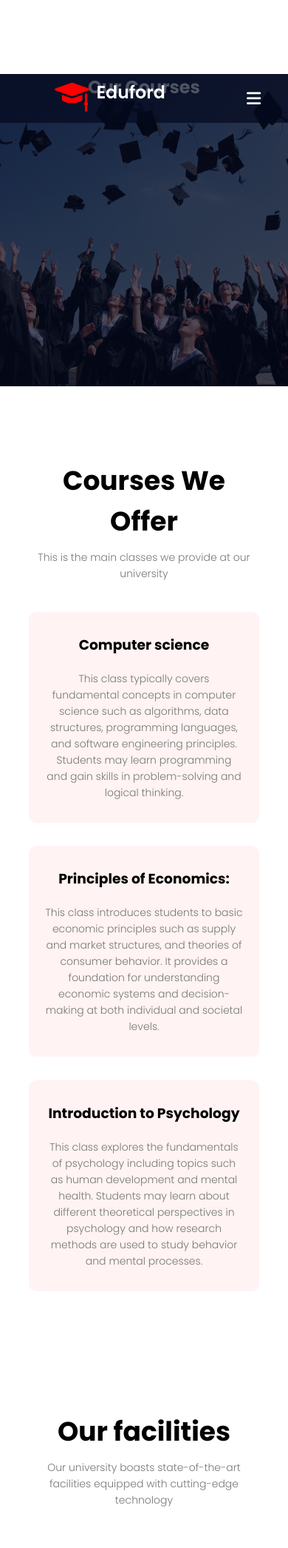
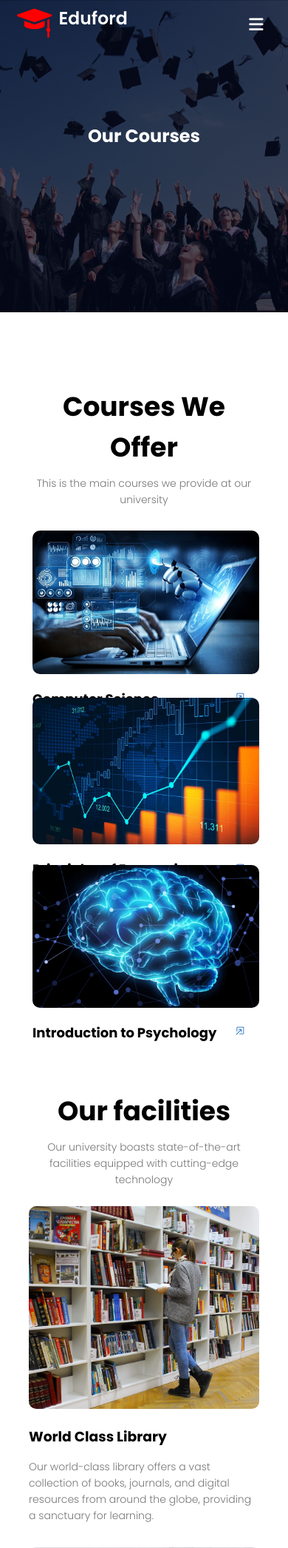
Before and after one commit to juhinagpure/Eduford-university, a PHP site: page /course.html in a window 390 px wide; the page is wider, and only the part inside the window is pictured. Shown: the top 2092 px of that part at 74% size. Run offline with PHP 8.4, Linux system fonts and the light colour scheme; some libraries are stand-ins or nearby versions.

Commit message:
created cards for courses webpage

```diff
--- a/course.html
+++ b/course.html
@@ -9,8 +9,6 @@
     <link rel="preconnect" href="https://fonts.googleapis.com">
     <link rel="preconnect" href="https://fonts.gstatic.com" crossorigin>
     <script src="https://kit.fontawesome.com/628003722a.js" crossorigin="anonymous"></script>
-    <script src="https://cdn.jsdelivr.net/gh/studio-freight/lenis@1.0.27/bundled/lenis.min.js"></script>
-
     <link rel="stylesheet"
         href="https://cdn.jsdelivr.net/npm/@fortawesome/fontawesome-free@6.2.1/css/fontawesome.min.css">
     <link
@@ -22,7 +20,7 @@
 <body>
     <section class="sub-header">
         <nav><a href="index.html"><img src="./eduford_img/logo.png" alt=""></a>
-            <div class="nav-links" id=" navLinks">
+            <div class="nav-links" id="navLinks">
                 <i class="fa fa-time" onclick="hideMenu()"></i>
                 <ul>
                     <li><a href="index.html">HOME</a></li>
@@ -39,19 +37,64 @@
     <!-- course -->
     <section class="course">
         <h1>Courses We Offer</h1>
-        <p>This is the main classes we provide at our university </p>
+        <p>This is the main courses we provide at our university </p>
         <div class="row">
-            <div class="course-col">
-                <h3>Computer science</h3>
-                <p>This class typically covers fundamental concepts in computer science such as algorithms, data structures, programming languages, and software engineering principles. Students may learn programming and gain skills in problem-solving and logical thinking.</p>
+            <div class="course-col-main-container">
+                <div class="course-card">
+                    <div class="card-front">
+                        <img src="./eduford_img/computer_science.jpeg" alt="">
+                        <div class="card-front-title">
+                            <h3>Computer Science</h3>
+                            <h2><svg xmlns="http://www.w3.org/2000/svg" width="12" height="12" fill="currentColor" class="bi bi-box-arrow-in-up-right" viewBox="0 0 16 16">
+                                <path fill-rule="evenodd" d="M6.364 13.5a.5.5 0 0 0 .5.5H13.5a1.5 1.5 0 0 0 1.5-1.5v-10A1.5 1.5 0 0 0 13.5 1h-10A1.5 1.5 0 0 0 2 2.5v6.636a.5.5 0 1 0 1 0V2.5a.5.5 0 0 1 .5-.5h10a.5.5 0 0 1 .5.5v10a.5.5 0 0 1-.5.5H6.864a.5.5 0 0 0-.5.5"/>
+                                <path fill-rule="evenodd" d="M11 5.5a.5.5 0 0 0-.5-.5h-5a.5.5 0 0 0 0 1h3.793l-8.147 8.146a.5.5 0 0 0 .708.708L10 6.707V10.5a.5.5 0 0 0 1 0z"/>
+                                </svg>
+                            </h2>
+                        </div>
+                    </div>
+                    <div class="card-back">
+                        <h3>Computer Science</h3>
+                        <p>This class typically covers fundamental concepts in computer science such as algorithms, data structures, programming languages, and software engineering principles. Students may learn programming and gain skills in problem-solving and logical thinking.</p>
+                    </div>
+                </div>
             </div>
-            <div class="course-col">
-                <h3>Principles of Economics:</h3>
-                <p>This class introduces students to basic economic principles such as supply and market structures, and theories of consumer behavior. It provides a foundation for understanding economic systems and decision-making at both individual and societal levels.</p>
+            <div class="course-col-main-container">
+                <div class="course-card">
+                    <div class="card-front">
+                        <img src="./eduford_img/economics.webp" alt="">
+                        <div class="card-front-title">
+                            <h3>Principles of Economics</h3>
+                            <h2><svg xmlns="http://www.w3.org/2000/svg" width="12" height="12" fill="currentColor" class="bi bi-box-arrow-in-up-right" viewBox="0 0 16 16">
+                                <path fill-rule="evenodd" d="M6.364 13.5a.5.5 0 0 0 .5.5H13.5a1.5 1.5 0 0 0 1.5-1.5v-10A1.5 1.5 0 0 0 13.5 1h-10A1.5 1.5 0 0 0 2 2.5v6.636a.5.5 0 1 0 1 0V2.5a.5.5 0 0 1 .5-.5h10a.5.5 0 0 1 .5.5v10a.5.5 0 0 1-.5.5H6.864a.5.5 0 0 0-.5.5"/>
+                                <path fill-rule="evenodd" d="M11 5.5a.5.5 0 0 0-.5-.5h-5a.5.5 0 0 0 0 1h3.793l-8.147 8.146a.5.5 0 0 0 .708.708L10 6.707V10.5a.5.5 0 0 0 1 0z"/>
+                                </svg>
+                            </h2>
+                        </div>
+                    </div>
+                    <div class="card-back">
+                        <h3>Principles of Economics:</h3>
+                        <p>This class introduces students to basic economic principles such as supply and market structures, and theories of consumer behavior. It provides a foundation for understanding economic systems and decision-making at both individual and societal levels.</p>
+                    </div>
+                </div>
             </div>
-            <div class="course-col">
-                <h3>Introduction to Psychology</h3>
-                <p>This class explores the fundamentals of psychology including topics such as human development and mental health. Students may learn about different theoretical perspectives in psychology and how research methods are used to study behavior and mental processes.</p>
+            <div class="course-col-main-container">
+                <div class="course-card">
+                    <div class="card-front">
+                        <img src="./eduford_img/psychology.png" alt="">
+                        <div class="card-front-title">
+                            <h3>Introduction to Psychology</h3>
+                            <h2><svg xmlns="http://www.w3.org/2000/svg" width="12" height="12" fill="currentColor" class="bi bi-box-arrow-in-up-right" viewBox="0 0 16 16">
+                                <path fill-rule="evenodd" d="M6.364 13.5a.5.5 0 0 0 .5.5H13.5a1.5 1.5 0 0 0 1.5-1.5v-10A1.5 1.5 0 0 0 13.5 1h-10A1.5 1.5 0 0 0 2 2.5v6.636a.5.5 0 1 0 1 0V2.5a.5.5 0 0 1 .5-.5h10a.5.5 0 0 1 .5.5v10a.5.5 0 0 1-.5.5H6.864a.5.5 0 0 0-.5.5"/>
+                                <path fill-rule="evenodd" d="M11 5.5a.5.5 0 0 0-.5-.5h-5a.5.5 0 0 0 0 1h3.793l-8.147 8.146a.5.5 0 0 0 .708.708L10 6.707V10.5a.5.5 0 0 0 1 0z"/>
+                                </svg>
+                            </h2>
+                        </div>
+                    </div>
+                    <div class="card-back">
+                        <h3>Introduction to Psychology</h3>
+                        <p>This class explores the fundamentals of psychology including topics such as human development and mental health. Students may learn about different theoretical perspectives in psychology and how research methods are used to study behavior and mental processes.</p>
+                    </div>
+                </div>
             </div>
         </div>
     </section>
@@ -112,27 +155,6 @@
             navLinks.style.right = "-200px";
         }
     </script>
-
-    <script>
-        const lenis = new Lenis({
-            duration: 1.2,
-            easing: (t) => (t === 1 ? 1 : 1 - Math.pow(2, -10 * t)),
-            direction: "vertical",
-            gestureDirection: "vertical",
-            smooth: true,
-            smoothTouch: false,
-            touchMultiplier: 2,
-        });
-
-        function raf(time) {
-            lenis.raf(time);
-            requestAnimationFrame(raf);
-        }
-
-        requestAnimationFrame(raf);
-
-
-    </script>
 </body>
 
 </html>
--- a/style.css
+++ b/style.css
@@ -2,35 +2,22 @@
     margin: 0;
     padding: 0;
     font-family: 'Poppins', sans-serif;
-
-
-
 }
-body{
-    overflow-x: hidden;
-
-}
-
 
 .header {
     min-height: 100vh;
     width: 100%;
-  background-image: linear-gradient(rgba(4, 9, 30, 0.7), rgba(4, 9, 30, 0.7)),
-    url(./eduford_img/banner.png);
+    background-image: linear-gradient(rgba(4, 9, 30, 0.7), rgba(4, 9, 30, 0.7)), url(./eduford_img/banner.png);
     background-size: cover;
+    background-position: center;
     position: relative;
-  background-position: center;
 }
 
 nav {
     display: flex;
-  width: 100%;
     padding: 2% 6%;
-  text-align: center;
-  justify-content: space-around;
+    justify-content: space-between;
     align-items: center;
-  position: fixed;
-  background-image: linear-gradient(rgba(4, 9, 30, 0.7), rgba(4, 9, 30, 0.7));
 }
 
 nav img {
@@ -69,13 +56,9 @@ nav img {
     width: 100%;
 }
 
-.nav-links ul li:clicked {
-    text-decoration: underline;
-}
-
 .text-box {
     width: 90%;
-    color: #fff;
+    color:#fff;
     position: absolute;
     top: 50%;
     left: 50%;
@@ -183,43 +159,138 @@ p {
 }
 
 .row {
-    margin-top: 10%;
-    margin-bottom: 10%;
-    justify-content: space-between;
-
+    margin-top: 5%;
     display: flex;
     justify-content: space-between;
+    gap: 1rem;
 }
 
-.course-col {
-    z-index: -1;
+.course-card-main-container {
     flex-basis: 31%;
+    transition: 0.5s;
+}
+
+.course-card {
+    position: relative;
+    height: 250px;
     background: #fff3f3;
     border-radius: 10px;
-    margin-bottom: 10%;
-    padding: 20px 12px;
-    box-sizing: border-box;
-
-    transition: 0.5s;
-    position: relative;
+    background-color: #fff3f3;
+    padding: 5px;
+    transform-style: preserve-3d;
+    transition: ease-in-out 0.8s;
 }
 
-h3 {
+.course-card:hover {
+    transform: scale(1.1) rotateY(180deg);
+    box-shadow: 0 0 20px 0px rgba(0, 0, 0, 0.2);
+}
+
+.card-front {
+    display: flex;
+    flex-direction: column;
+    justify-content: space-between;
+    position: absolute;
+    height: 100%;
+    backface-visibility: hidden;
+    transform-style: preserve-3d;
+    transform: rotateY(0deg);
+}
+
+.card-front img {
+    width: 100%;
+    height: 100%;
+    border-radius: 10px;
+}
+
+.card-front-title h3 {
     text-align: center;
     font-weight: 600;
-    margin: 10px 0;
+    margin: 10px 0 ;
 }
 
-.course-col:hover {
-    transform: scale(1.5);
 
+.card-front h2 {
+    display: none;
+    font-size: 8px;
+    color: #0056b3;
+    border: none;
+    text-align: right;
+    padding: 0 20px 0 0;
+    border-radius: 5px;
+    text-decoration: underline;
+    cursor: pointer;
+    transition: background-color 0.3s ease;
+}
 
+.card-back {
+    display: flex;
+    flex-direction: column;
+    justify-content: center;
+    align-items: center;
+    width: 100%;
+    height: 100%;
+    background-color: #fff3f3;
+    border: 1px solid black;
+    border-radius: 10px;
+    backface-visibility: hidden;
+    transform-style: preserve-3d;
+    transform: rotateY(180deg);
+}
 
+.card-back h3 {
+    text-align: center;
+    margin: 20px 0;
+    font-size: 20px;
+    font-weight: 600;
+}
+
+.card-back p {
+    font-size: 12px;
+    text-align: center;
+    padding: 0 10px;
+    line-height: 1.5;
 }
 
 @media(max-width: 700px) {
     .row {
         flex-direction: column;
+    }
+    .course-card-main-container {
+        flex-basis: 100%;
+    }
+    .course-card {
+        height: 200px;
+        background-color: transparent;
+    }
+    .card-front {
+        height: 100%;
+    }
+    .card-front img {
+        height: 100%;
+    }
+    .card-front-title {
+        display: flex;
+        justify-content: space-between;
+        align-items: center;
+        text-align: center;
+        margin: 10px 0;
+    }
+    .card-front-title h3 {
+        font-size: 18px;
+    }
+    .card-front-title h2 {
+        display: block;
+    }
+    .card-back {
+        height: 100%;
+    }
+    .card-back h3 {
+        font-size: 15px;
+    }
+    .card-back p {
+        font-size: 10px;
+        line-height: 1.4;
     }
 }
 
@@ -288,78 +357,32 @@ h3 {
 }
 
 .facilities-col {
-    flex: 1 1 300px;
-    background-color: transparent;
-    margin: 30px;
-    height: 300px;
-    perspective: 1000px;
+    flex-basis: 31%;
+    border-radius: 10px;
+    margin-bottom: 5%;
+    text-align: left;
 }
 
-.facilities-col-inner{
-    position: relative;
+.facilities-col img {
     width: 100%;
-    height: 100%;
-    text-align: center;
-    transition: transform 0.6s;
-    transform-style: preserve-3d;
-    box-shadow: 0 4px 8px 0 rgba(0, 0, 0, 0.2);
     border-radius: 10px;
 }
 
-.facilities-col:hover .facilities-col-inner {
-    transform: rotateY(180deg);
+.facilities-col p {
+    padding: 0;
 }
 
-.facilities-col-front,
-.facilities-col-back {
-    position: absolute;
-    width: 100%;
-    border-radius: 10px;
-    height: 100%;
-    -webkit-backface-visibility: hidden;
-    backface-visibility: hidden;
-}
-
-.facilities-col-front img {
-    width: 100%;
-    border-radius: 10px;
-    height: 100%;
-}
-
-.facilities-col-back {
-    background-color:#f44336;
-    color:#f0f0f0;
-    transform: rotateY(180deg);
-    box-sizing: border-box;
-    display: flex;
-    align-items: center;
-    justify-content: center;
-    flex-direction: column;
-    padding: 10px;
-    text-align: center;
-}
-.facilities-col-back p,
-.facilities-col-back h3 {
-    transition: 0.3s;
-    transition-delay: 0.2s;
-    opacity: 0;
-    transform: translateY(30px);
-}
-.facilities-col:hover .facilities-col-back p,
-.facilities-col:hover .facilities-col-back h3{
-    transform: translateY(0);
-    opacity: 1;
-}
-
-.facilities-col-back p {
-    color: #fff3f3;
+.facilities-col h3 {
+    margin-top: 16px;
+    margin-bottom: 15px;
+    text-align: left;
 }
 
 /* testimonials */
 .testimonials {
     width: 80%;
     margin: auto;
-    padding: 10px;
+    padding: 100px;
     text-align: center;
 }
 
```
Also changed, not shown: other parts of style.css (+13 -75 lines), blog.html (+5 -29 lines), eduford_img/computer_science.jpeg (added), eduford_img/economics.webp (added), eduford_img/psychology.png (added). Lines whose indentation alone changed are shown as unchanged.
